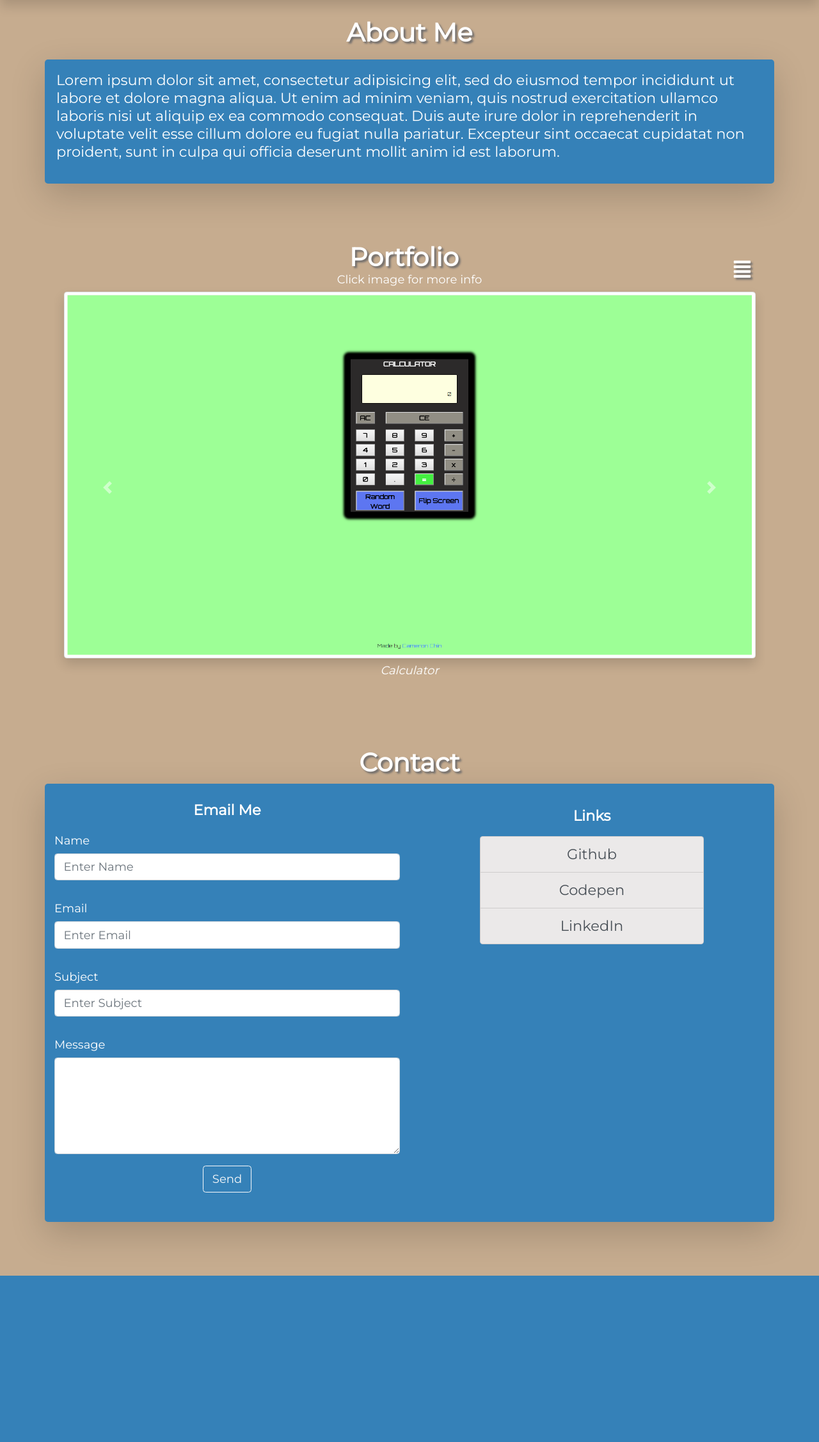
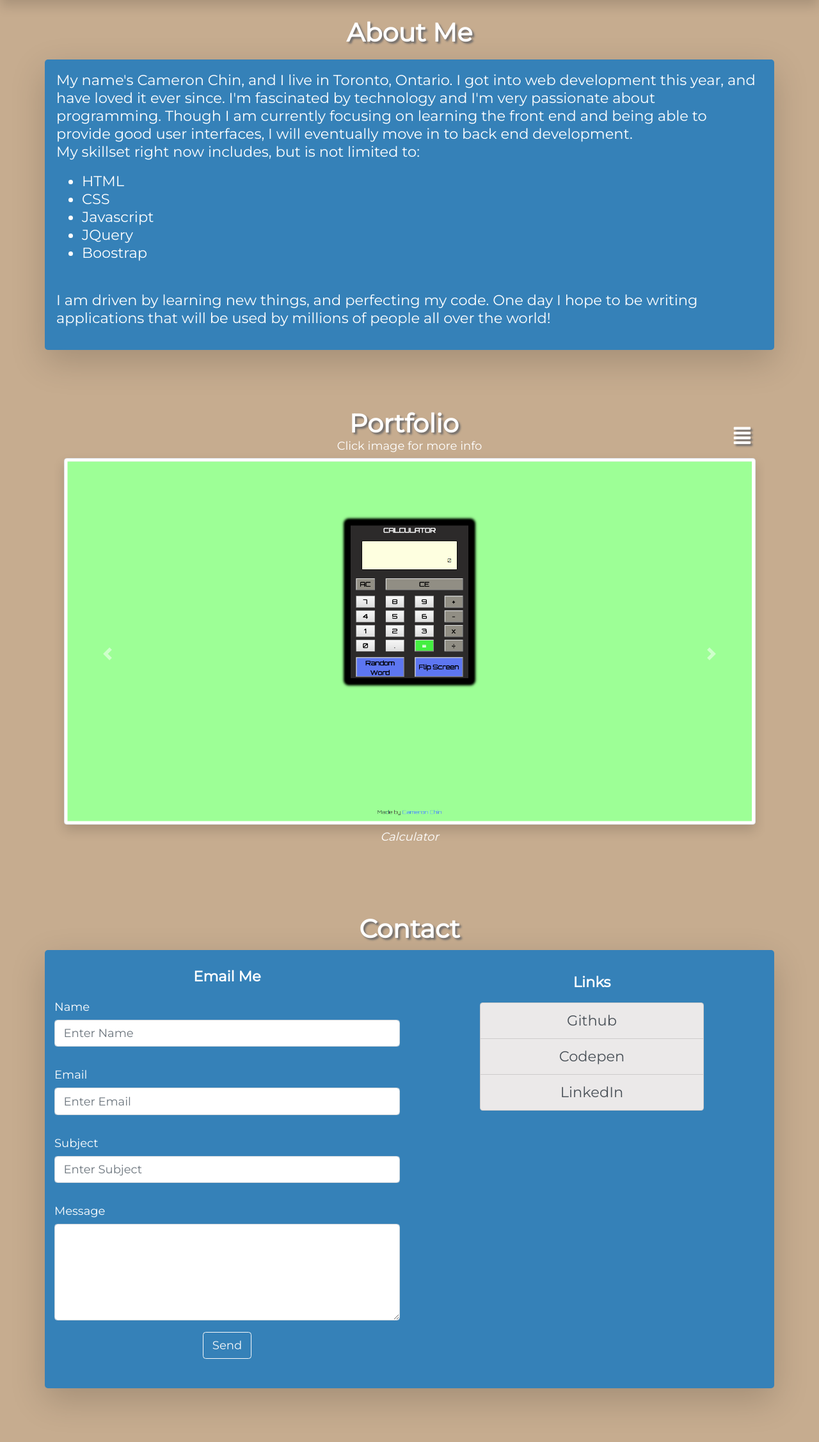
Before and after one commit to c-a-chin/portfolio, a PHP site: page / in a window 1280 px wide. Shown: the part 64-2318 px from the top of the page at 64% size. Before the commit the page ends 2058 px from the top, so only its background shows below. Run offline with PHP 8.4, Linux system fonts and the light colour scheme; some libraries are stand-ins or nearby versions.

Commit message:
added about me

```diff
--- a/index.php
+++ b/index.php
@@ -41,12 +41,18 @@
 	<div id="aboutMeTitle" align="center">About Me</div>
 	<div class="row"> <!-- ABOUT ME -->
 		<div id="aboutMe" class="col p-3 shadow-lg">
-			<p>Lorem ipsum dolor sit amet, consectetur adipisicing elit, sed do eiusmod
-			tempor incididunt ut labore et dolore magna aliqua. Ut enim ad minim veniam,
-			quis nostrud exercitation ullamco laboris nisi ut aliquip ex ea commodo
-			consequat. Duis aute irure dolor in reprehenderit in voluptate velit esse
-			cillum dolore eu fugiat nulla pariatur. Excepteur sint occaecat cupidatat non
-			proident, sunt in culpa qui officia deserunt mollit anim id est laborum.</p>
+			<p>My name's Cameron Chin, and I live in Toronto, Ontario. I got into web development this year, and have loved it ever since. I'm fascinated by technology and I'm very passionate about programming. Though I am currently focusing on learning the front end and being able to provide good user interfaces, I
+			will eventually move in to back end development.<br>
+			My skillset right now includes, but is not limited to:
+			<ul>
+				<li>HTML</li>
+				<li>CSS</li>
+				<li>Javascript</li>
+				<li>JQuery</li>
+				<li>Boostrap</li>
+			</ul><br>
+			I am driven by learning new things, and perfecting my code. One day I hope to be writing applications that will be used by millions of people all over the world!
+			</p>
 		</div>
 	</div> <!-- END ABOUT ME -->
 
--- a/styles/style.css
+++ b/styles/style.css
@@ -64,7 +64,7 @@ nav {
 
 .list-group-item {
   background: #EBE9E9;
-  transition: background 0.5s ease-in;
+  transition: background 0.3s;
 }
 
 .list-group-item:hover {
--- a/styles/style.scss
+++ b/styles/style.scss
@@ -79,7 +79,7 @@ nav {
 // lists for list view and links
 .list-group-item {
 	background: $white;
-	transition: background 0.5s ease-in;
+	transition: background 0.3s;
 }
 .list-group-item:hover {
 	background: $blue;
```
